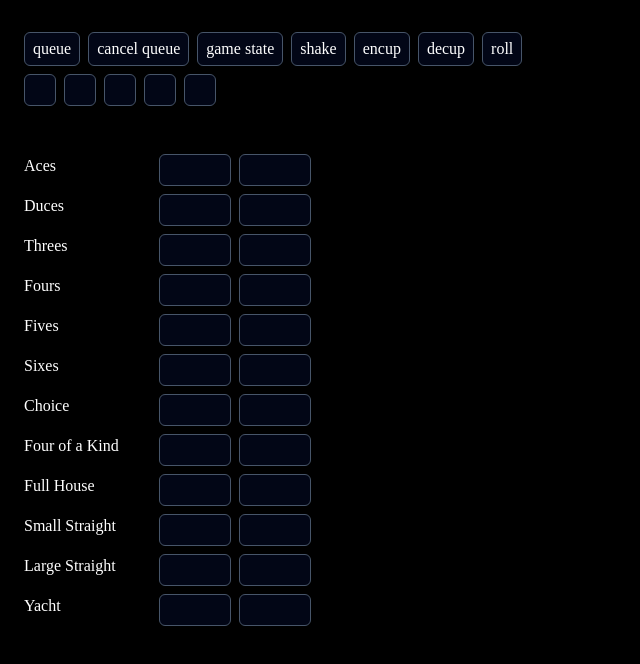
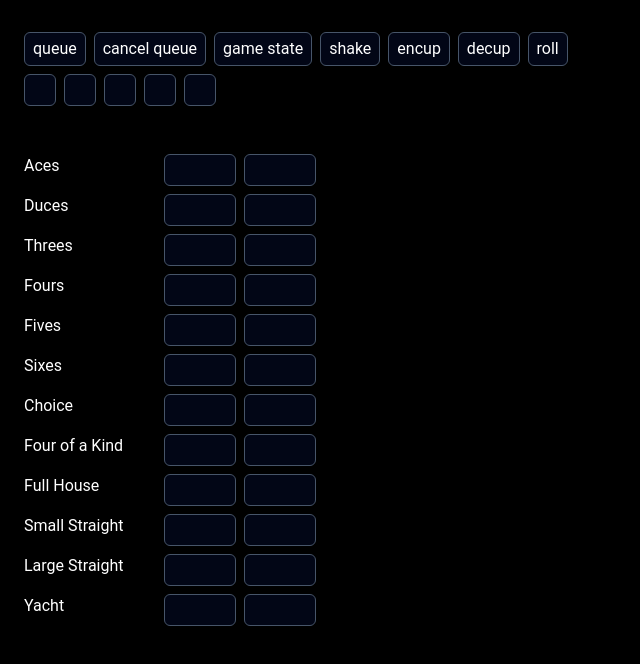
Before and after one commit to hajin-chung/yacht, a website built with Vite: page simple-web/index.html in a window 1280 px wide. Shown: the whole page, without its empty margins (0-640 px from the left). Built offline with nearby package versions, Linux system fonts and the light colour scheme; no server answers.

Commit message:
font change

```diff
--- a/simple-web/public/style.css
+++ b/simple-web/public/style.css
@@ -1,6 +1,7 @@
 body {
   background: black;
   color: white;
+  font-family: roboto;
 }
 
 button {
```
Also changed, not shown: 2 other files.
